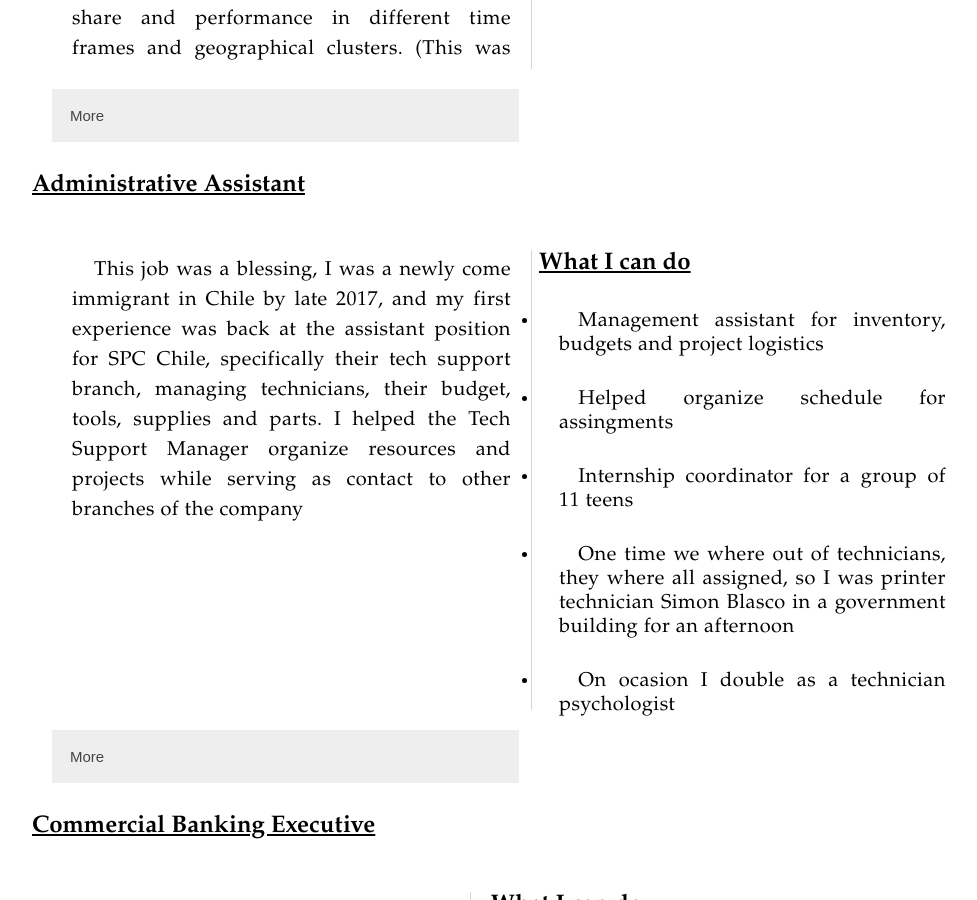
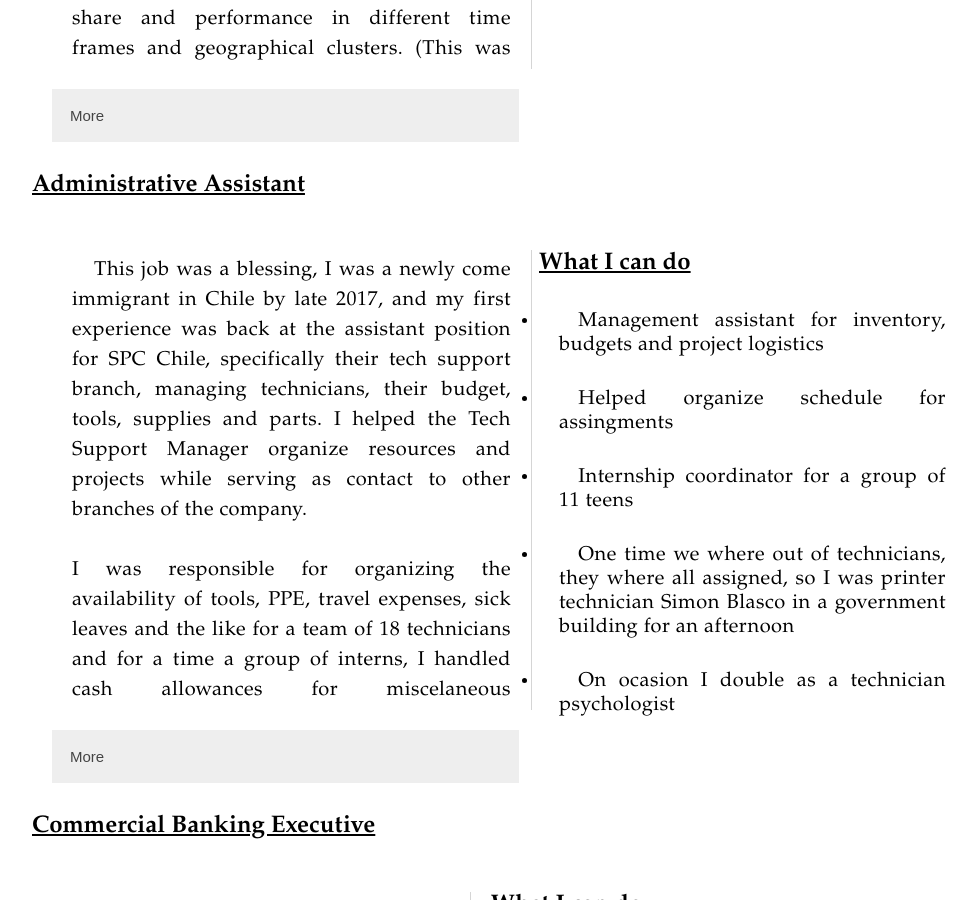
Before and after one commit to sblasco7/sblasco7.github.io, a Jekyll site: the page cv.html, which Jekyll copies as it is, in a window 1280 px wide and 900 px high, scrolled down 1767 px. Shown: the whole window, without its empty margins (156-1133 px from the left). Built offline with Jekyll 4.4.1, drawn with Linux system fonts in a browser that asks for light colours.

Commit message:
Update cv.html

```diff
--- a/cv.html
+++ b/cv.html
@@ -111,7 +111,11 @@
 				<p class = "job_desc"> This job was a blessing, I was a newly come immigrant in Chile by late 2017,
 				and my first experience was back at the assistant position for SPC Chile, specifically their tech support
 				branch, managing technicians, their budget, tools, supplies and parts. I helped the Tech Support Manager organize
-				resources and projects while serving as contact to other branches of the company
+				resources and projects while serving as contact to other branches of the company.
+				<br>
+				<br>
+				I was responsible for organizing the availability of tools, PPE, travel expenses, sick leaves and the like for a team
+				of 18 technicians and for a time a group of interns, I handled cash allowances for miscelaneous requirements.
 				</p>
 				<button type="button" class="collapsible">More</button>
 			</div>
```
